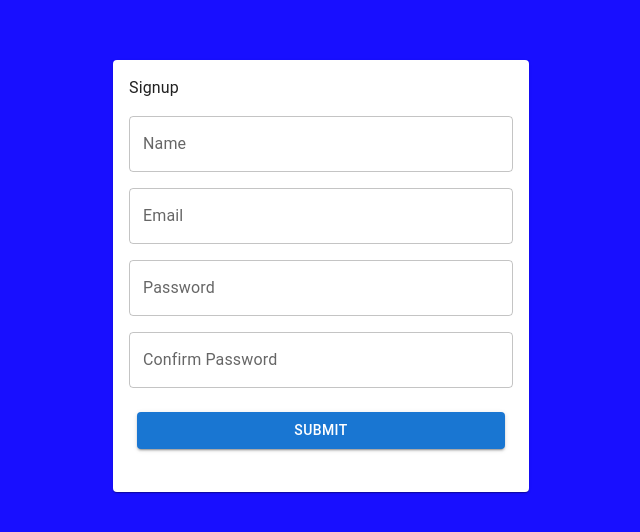
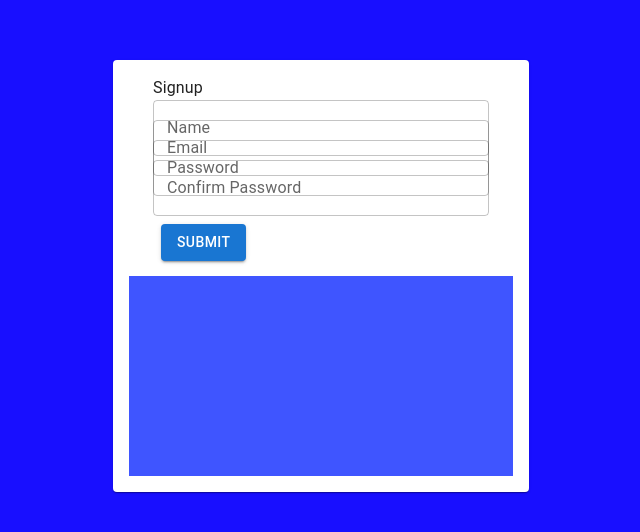
Before and after one commit to anujkkheria/E-commerce, a React (Create React App) app: page /auth/Signup in a window 1280 px wide. Shown: the part 124-656 px from the top of the page, without its empty margins (319-959 px from the left). Built offline with nearby package versions, Linux system fonts and the light colour scheme.

Commit message:
Signup Page update

```diff
--- a/src/Pages/SignUp.tsx
+++ b/src/Pages/SignUp.tsx
@@ -1,14 +1,65 @@
-import React from 'react'
-import {Box,TextField,Typography,Button} from '@mui/material'
+import React, { useState } from 'react'
+import { Box, TextField, Typography, Button, Container } from '@mui/material'
 const SignUp = () => {
+  const [SignupInfo, setSignupInfo] = useState({
+    Name: '',
+    email: '',
+    password: '',
+    Cpassword: '',
+  })
+  const handleChange = (
+    event: React.ChangeEvent<HTMLInputElement | HTMLTextAreaElement>
+  ) => {
+    setSignupInfo({ ...SignupInfo, [event.target.name]: event.target.value })
+    console.log(SignupInfo)
+  }
   return (
-    <Box sx={{display:"flex",flexDirection:"column", gap:2}}>
+    <Box
+      sx={{
+        display: 'flex',
+        flexDirection: 'column',
+        gap: 0.5,
+        height: '100%',
+        backgroundColor: '#3f55ff',
+      }}
+    >
+      <Container sx={{ backgroundColor: '#fff', height: '50%' }}>
         <Typography>Signup</Typography>
-        <TextField label={"Name"} fullWidth/>
-        <TextField label={"Email"} fullWidth/>
-        <TextField label={"Password"} fullWidth/>
-        <TextField label={"Confirm Password"} fullWidth/>
-        <Button variant='contained' sx={{m:1}}>Submit</Button>
+        <TextField
+          label={'Name'}
+          name='Name'
+          sx={{ height: '5%' }}
+          value={SignupInfo.Name}
+          onChange={handleChange}
+          fullWidth
+        />
+        <TextField
+          label={'Email'}
+          name='email'
+          sx={{ height: '5%' }}
+          value={SignupInfo.email}
+          onChange={handleChange}
+          fullWidth
+        />
+        <TextField
+          label={'Password'}
+          sx={{ height: '5%' }}
+          name='password'
+          value={SignupInfo.password}
+          onChange={handleChange}
+          fullWidth
+        />
+        <TextField
+          label={'Confirm Password'}
+          name='Cpassword'
+          value={SignupInfo.Cpassword}
+          onChange={handleChange}
+          fullWidth
+        />
+        <Button variant='contained' sx={{ m: 1 }}>
+          Submit
+        </Button>
+      </Container>
     </Box>
   )
 }
```
